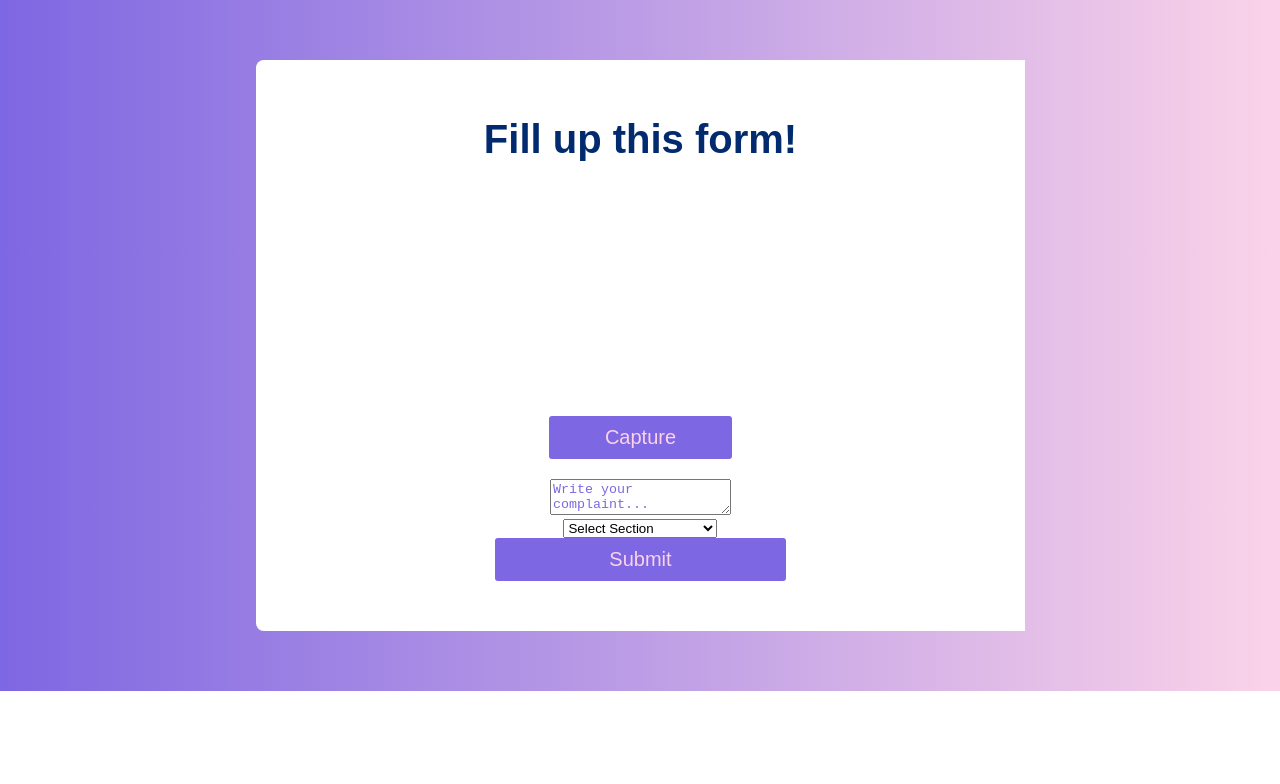
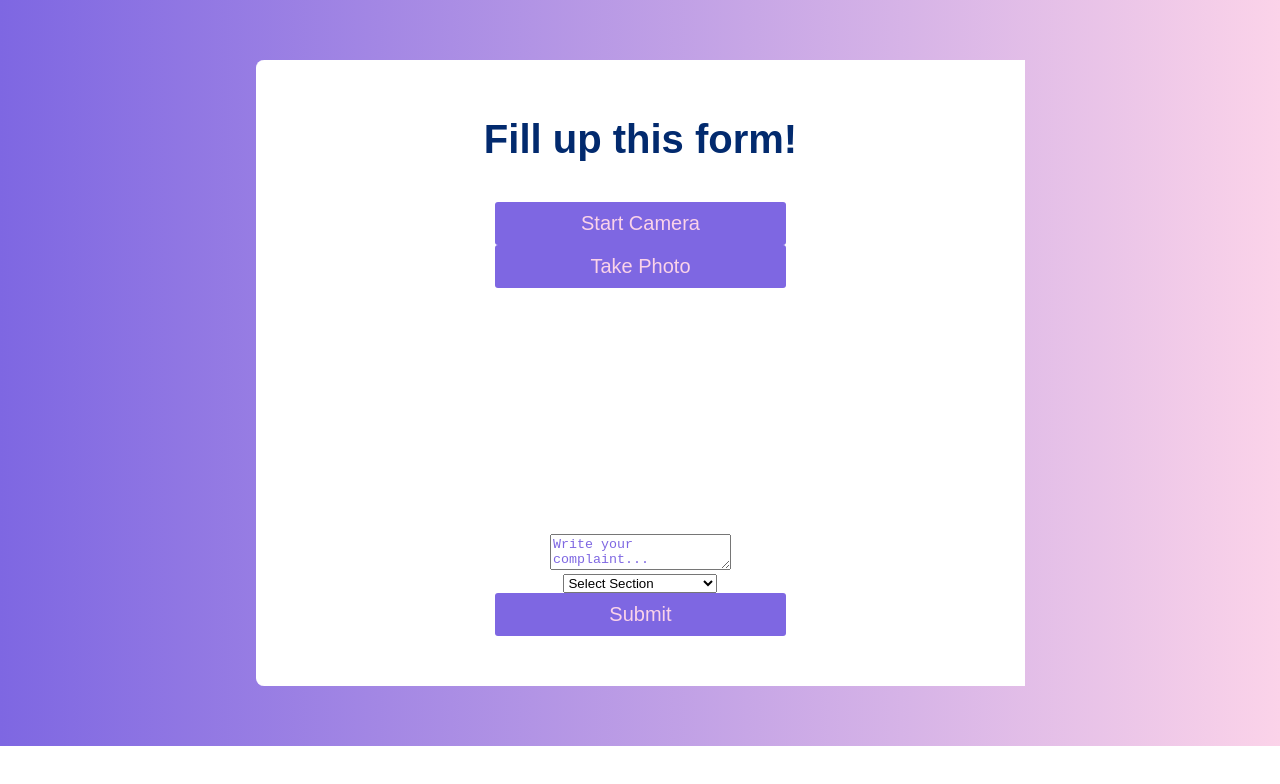
Before and after one commit to Amanec031/Camera-App, a React (Create React App) app: page / in a window 1280 px wide. Shown: the top 784 px of the page. Built offline with nearby package versions, Linux system fonts and the light colour scheme; no server answers; a web font is replaced by a local one.

Commit message:
add camera function

```diff
--- a/src/components/Home/Home.jsx
+++ b/src/components/Home/Home.jsx
@@ -5,17 +5,45 @@ import WebcamCapture from '../Webcam/Webcam'; // Changed import statement
 const Home = () => {
     const [complaint, setComplaint] = useState('');
     const [section, setSection] = useState('');
+    const [capturedImage, setCapturedImage] = useState(null);
 
     const submitForm = (e) => {
         e.preventDefault();
         // alert("Form submitted");
-        setComplaint('');
-        setSection('');
+        const formData = new FormData();
+
+        // Append complaint and section to the FormData
+        formData.append('complaint', complaint);
+        formData.append('section', section);
+
+        // Append captured image to the FormData
+        if (capturedImage) {
+            formData.append('photo', capturedImage);
+        }
+
+        // Example: Sending the form data using fetch
+        fetch('your-api-endpoint', {
+            method: 'POST',
+            body: formData
+        })
+        .then(response => {
+            if (!response.ok) {
+                throw new Error('Network response was not ok');
+            }
+            return response.json();
+        })
+        .then(data => {
+            // Handle response from server
+            console.log('Form submitted successfully:', data);
+        })
+        .catch(error => {
+            console.error('Error submitting form:', error);
+        });
     };
 
-    const handleSectionChange = (e) => {
-        setSection(e.target.value);
-    };
+    // const handleSectionChange = (e) => {
+    //     setSection(e.target.value);
+    // };
 
     return (
         <div className="home-container">
@@ -23,7 +51,7 @@ const Home = () => {
                 <div className="text">
                     <h1>Fill up this form!</h1>
                     <form className="form" onSubmit={submitForm}>
-                        <WebcamCapture /> {/* Changed component name */}
+                        <WebcamCapture onImageCaptured={setCapturedImage}/>
                         <div className="complaint-section">
                             <textarea
                                 placeholder="Write your complaint..."
@@ -32,7 +60,7 @@ const Home = () => {
                             />
                         </div>
                         <div className="dropdown-section">
-                            <select value={section} onChange={handleSectionChange}>
+                            <select value={section} onChange={(E) => setSection(E.target.value)}>
                                 <option value="">Select Section</option>
                                 <option value="Sanitation and Toiletry">Sanitation and Toiletry</option>
                                 <option value="Health and Medical">Health and Medical</option>
--- a/src/components/Webcam/Webcam.jsx
+++ b/src/components/Webcam/Webcam.jsx
@@ -1,5 +1,4 @@
-
-import React, { useRef } from 'react';
+import React, { useRef, useState } from 'react';
 import Webcam from 'react-webcam';
 
 const videoConstraints = {
@@ -8,29 +7,51 @@ const videoConstraints = {
     facingMode: 'user'
 };
 
-const WebcamCapture = () => {
-    // const [image, setImage] = useState(null);
+const WebcamCapture = ({ onImageCaptured }) => {
+    // const [image, se}tImage] = useState(null);
     const webcamRef = useRef(null);
+    const canvasRef = useRef(null);
+    const [capturedImage, setCapturedImage] = useState(null);
 
     // const handleCapture = () => {
     //     const imageSrc = webcamRef.current.getScreenshot();
     //     // setImage(imageSrc);
     // };
 
+    const startCamera = async () => {
+        try {
+            const stream = await navigator.mediaDevices.getUserMedia({ video: { facingMode: 'environment' } });
+            webcamRef.current.srcObject = stream;
+        } catch (err) {
+            console.error('Error accessing camera:', err);
+        }
+    };
+
+    const takePhoto = () => {
+        const video = webcamRef.current;
+        const canvas = canvasRef.current;
+
+        const context = canvas.getContext('2d');
+        context.drawImage(video, 0, 0, canvas.width, canvas.height);
+
+        // Convert the canvas image to a data URL
+        const photo = canvas.toDataURL('image/jpeg');
+
+        setCapturedImage(photo);
+
+        if (onImageCaptured) {
+            onImageCaptured(photo);
+        }
+    };
+
+
     return (
         <div className="webcam-container">
-            <div className="webcam-img">
-                <Webcam
-                    audio={false}
-                    height={200}
-                    ref={webcamRef}
-                    screenshotFormat="image/jpeg"
-                    width={220}
-                    videoConstraints={videoConstraints}
-                />
-            </div>
             <div>
-                <button className="webcam-btn">Capture</button>
+                <button onClick={startCamera}>Start Camera</button>
+                <button onClick={takePhoto}>Take Photo</button>
+                <video ref={webcamRef} autoPlay style={{ width: '100%', maxWidth: '500px', maxHeight: '500px' }} />
+                <canvas ref={canvasRef} style={{ display: 'none' }} width={640} height={480} />
             </div>
         </div>
     );
```
Also changed, not shown: src/App.js (+47 -0 lines).
